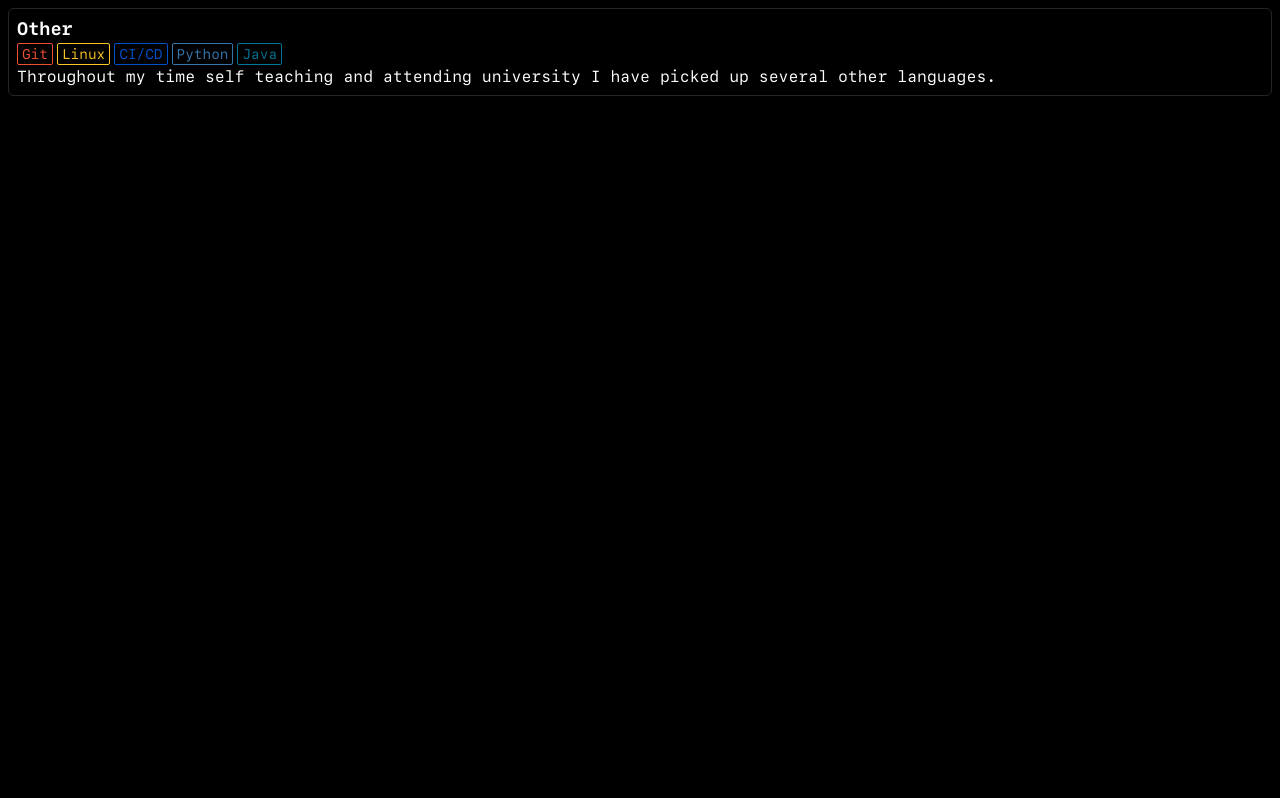
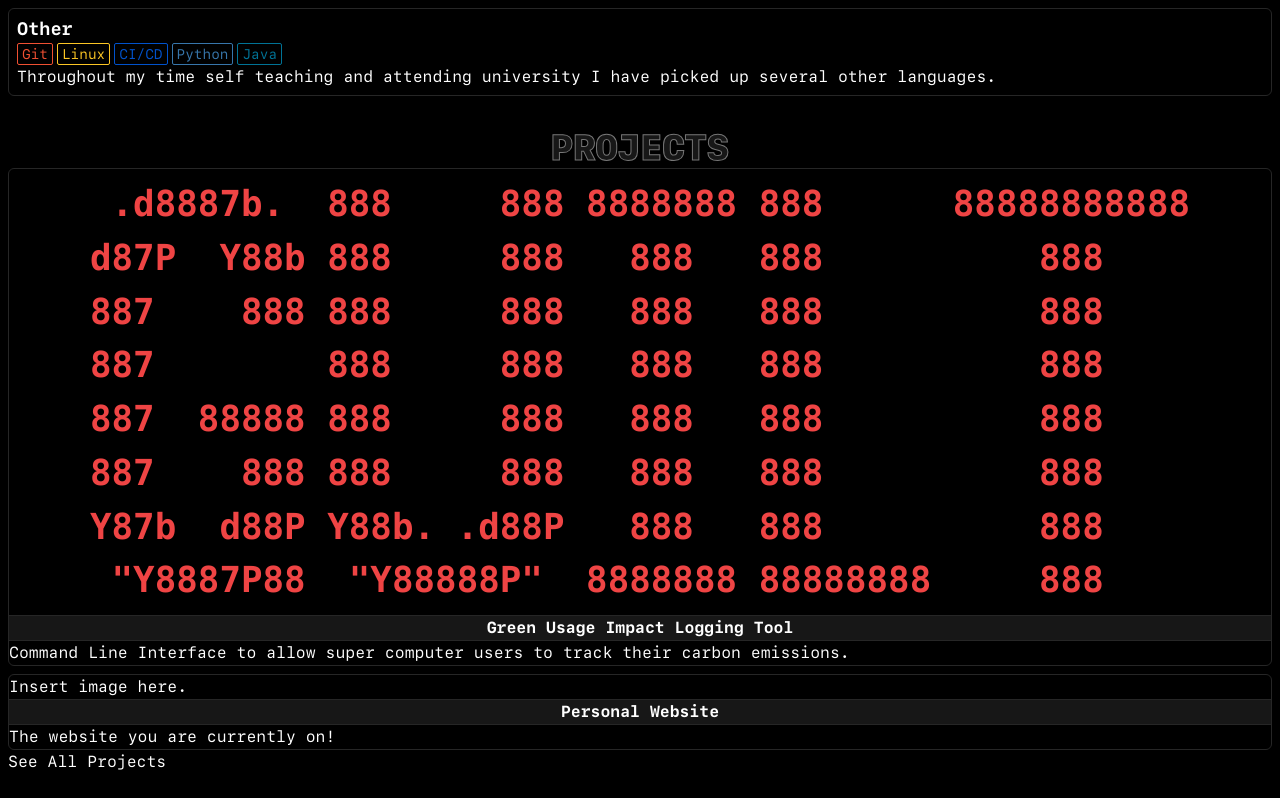
Before and after one commit to GeorgeRoe/GeorgeRoe.github.io, a Nuxt app: page / in a window 1280 px wide. Shown: the part 829-1627 px from the top of the page. Before the commit the page ends 933 px from the top, so only its background shows below. Built offline with nearby package versions, Linux system fonts and the light colour scheme.

Commit message:
Add projects section to index page

```diff
--- /dev/null
+++ b/app/components/ProjectArticle.vue
@@ -0,0 +1,18 @@
+<script setup lang="ts">
+interface ProjectArticleProps {
+  title: string
+  info: string
+}
+
+defineProps<ProjectArticleProps>()
+</script>
+
+<template>
+  <article class="flex flex-col items-stretch border border-neutral-800 rounded-md">
+    <div>
+      <slot />
+    </div>
+    <h3 class="border-t border-b border-neutral-800 bg-neutral-900 text-center font-bold">{{ title }}</h3>
+    <p>{{ info }}</p>
+  </article>
+</template>
--- /dev/null
+++ b/app/data/guilt.ts
@@ -0,0 +1,8 @@
+export const GUILT_ASCII_LOGO = ` .d8887b.  888     888 8888888 888      88888888888
+d87P  Y88b 888     888   888   888          888
+887    888 888     888   888   888          888
+887        888     888   888   888          888
+887  88888 888     888   888   888          888
+887    888 888     888   888   888          888
+Y87b  d88P Y88b. .d88P   888   888          888
+ "Y8887P88  "Y88888P"  8888888 88888888     888`
--- a/app/pages/index.vue
+++ b/app/pages/index.vue
@@ -1,6 +1,7 @@
 <script setup lang="ts">
 import { Technology } from '~/types/technology';
 import { technologies } from '~/data/technologies'
+import { GUILT_ASCII_LOGO } from '~/data/guilt';
 
 const multidisciplineArticles = [
   {
@@ -78,4 +79,16 @@ const multidisciplineArticles = [
       </article>
     </div>
   </section>
+  <section class="container mx-auto px-2 py-6">
+    <h2 class="text-center font-extrabold text-4xl text-neutral-900 [-webkit-text-stroke:1px_#777]">PROJECTS</h2>
+    <div class="flex flex-col gap-2">
+      <project-article title="Green Usage Impact Logging Tool" info="Command Line Interface to allow super computer users to track their carbon emissions.">
+        <pre class="font-mono font-extrabold text-[2.8vw] text-red-500 my-2 mx-auto w-fit">{{ GUILT_ASCII_LOGO }}</pre>
+      </project-article>
+      <project-article title="Personal Website" info="The website you are currently on!">
+        <p>Insert image here.</p>
+      </project-article>
+    </div>
+    <a>See All Projects</a>
+  </section>
 </template>
```
